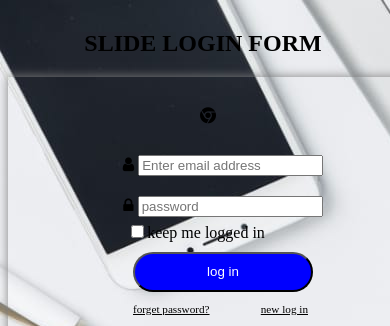
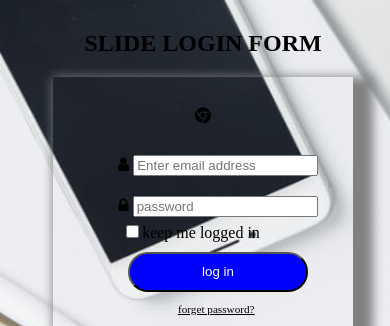
Before and after one commit to Ankit3110200/loginpage, a plain HTML site: page index.html in a window 390 px wide. Shown: the top 326 px of the page. Drawn offline with Linux system fonts and the light colour scheme.

Commit message:
Update sundaychallenge1.css

```diff
--- a/sundaychallenge1.css
+++ b/sundaychallenge1.css
@@ -3,6 +3,7 @@ body{
     width: 100vw;
     height: 100vh;
     background-repeat: no-repeat;
+    background-size: cover;
     justify-content: center;
 }
 .crome{
@@ -69,3 +70,14 @@ border-radius: 30px;
 .footer{
     text-align: center;
 }
+@media only screen and (max-width:600px)
+{
+.login{
+    color: black;
+    margin-bottom: 20px;
+    position: relative;
+    display: inline-block;
+    width: 300px;
+    box-shadow: 10px 10px 10px 10px gray;
+}
+}
```
